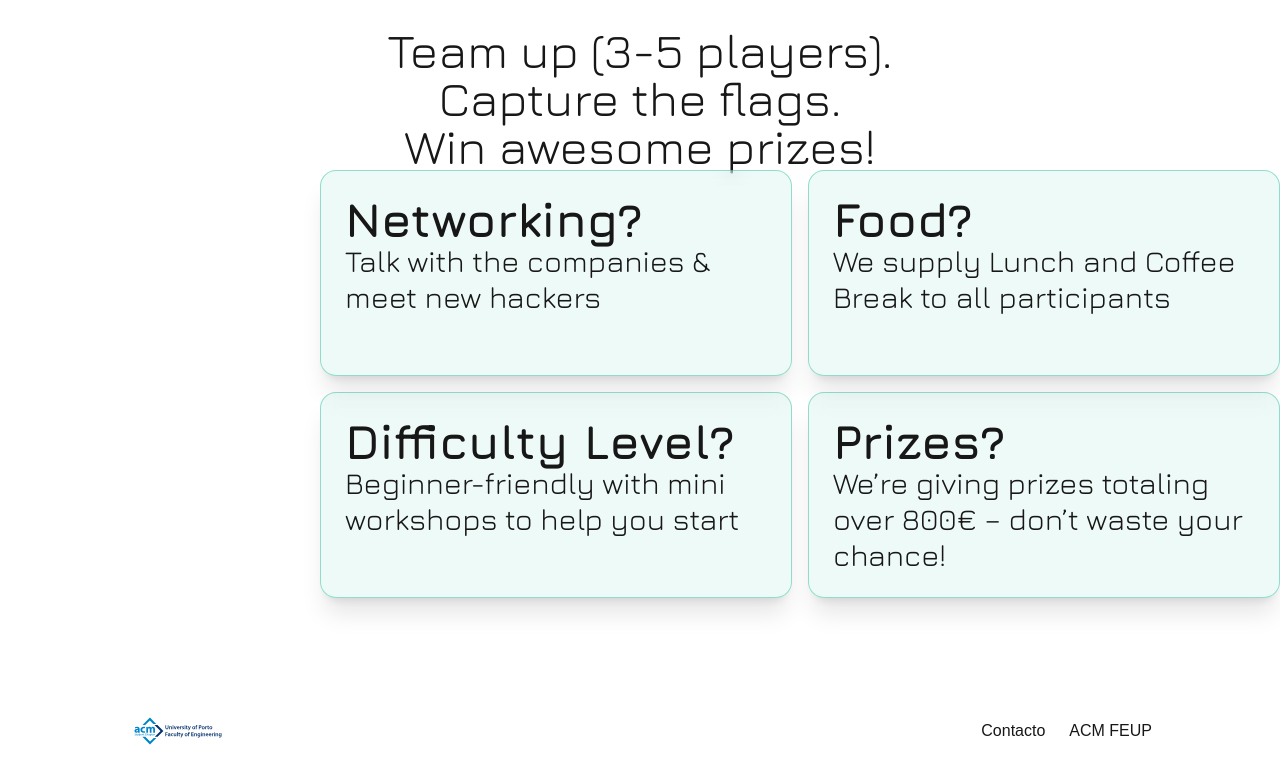
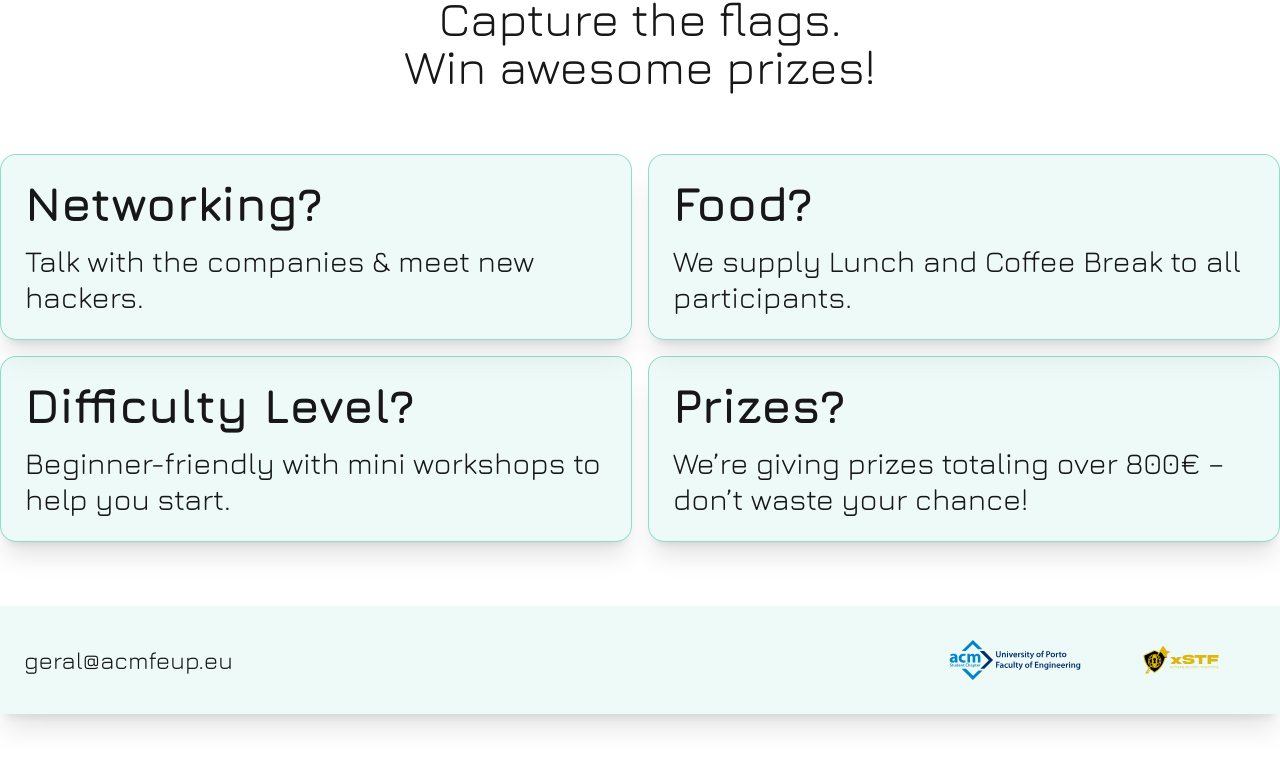
Before and after one commit to acmfeup/CTF-Website, a Next.js app: page / in a window 1280 px wide. Shown: the part 1126-1909 px from the top of the page. After the commit the page ends 1840 px from the top, so only its background shows below. Built offline with nearby package versions, Linux system fonts and the light colour scheme; a web font is replaced by a local one.

Commit message:
feat: footer

```diff
--- a/src/app/page.tsx
+++ b/src/app/page.tsx
@@ -2,9 +2,9 @@
 
 import SponsorCarousel from "@/components/SponsorCarousel";
 import TitleSection from "@/components/TitleSection";
-import Image from "next/image";
 import { useRef } from "react";
 import AboutTheEvent from "@/components/AboutTheEvent";
+import Footer from "@/components/Footer";
 import { Jura } from "next/font/google";
 
 const jura = Jura({
@@ -18,7 +18,7 @@ export default function Home() {
   return (
     <div className="relative w-full">
       <TitleSection />
-      <section ref={secondSectionRef} className="min-h-screen w-full py-20 ">
+      <section ref={secondSectionRef} className="w-full">
         {/* Sponsor Carousel */}
         <SponsorCarousel />
 
@@ -31,32 +31,15 @@ export default function Home() {
           <p>Win awesome prizes!</p>
         </div>
 
-        <div className="ml-80">
+        <div className="mt-16">
           <AboutTheEvent />
         </div>
       </section>
 
       {/* Footer */}
-      <footer className="backdrop-blur-lg bg-white/5 dark:bg-black/30 border-t border-white/10 py-8 px-6">
-        <div className="max-w-5xl mx-auto flex flex-col sm:flex-row justify-between items-center">
-          <div className="mb-4 sm:mb-0">
-            <Image
-              src="/acm-logo.svg"
-              alt="ACM FEUP logo"
-              width={100}
-              height={25}
-            />
-          </div>
-          <div className="flex gap-6">
-            <a href="#" className="hover:text-[#002F6C] transition-colors">
-              Contacto
-            </a>
-            <a href="#" className="hover:text-[#002F6C] transition-colors">
-              ACM FEUP
-            </a>
-          </div>
-        </div>
-      </footer>
+      <div className="mt-16">
+        <Footer />
+      </div>
     </div>
   );
 }
--- a/src/components/AboutTheEvent.tsx
+++ b/src/components/AboutTheEvent.tsx
@@ -9,26 +9,42 @@ const jura = Jura({
 export default function AboutTheEvent() {
   return (
     <div
-      className={`grid grid-cols-1 gap-4 sm:grid-cols-2 ${jura.className} items-start `}
-      style={{ gridAutoRows: "1fr" }} // equal row height
+      className={`grid gap-4 justify-center items-start w-full max-w-screen-xl mx-auto ${jura.className}
+	grid-cols-1 sm:grid-cols-2 `}
     >
-      <GlassCard hasBorder={true} className="h-full w-full">
+      <GlassCard
+        hasBorder={true}
+        isRounded={true}
+        className="h-full w-full space-y-4"
+      >
         <h1 className="text-5xl font-bold">Networking?</h1>
-        <p className="text-3xl">Talk with the companies & meet new hackers</p>
+        <p className="text-3xl">Talk with the companies & meet new hackers.</p>
       </GlassCard>
-      <GlassCard hasBorder={true} className="h-full w-full">
+      <GlassCard
+        hasBorder={true}
+        isRounded={true}
+        className="h-full w-full space-y-4"
+      >
         <h1 className="text-5xl font-bold">Food?</h1>
         <p className="text-3xl">
-          We supply Lunch and Coffee Break to all participants
+          We supply Lunch and Coffee Break to all participants.
         </p>
       </GlassCard>
-      <GlassCard hasBorder={true} className="h-full w-full">
+      <GlassCard
+        hasBorder={true}
+        isRounded={true}
+        className="h-full w-full space-y-4"
+      >
         <h1 className="text-5xl font-bold">Difficulty Level?</h1>
         <p className="text-3xl">
-          Beginner-friendly with mini workshops to help you start
+          Beginner-friendly with mini workshops to help you start.
         </p>
       </GlassCard>
-      <GlassCard hasBorder={true} className="h-full w-full">
+      <GlassCard
+        hasBorder={true}
+        isRounded={true}
+        className="h-full w-full space-y-4"
+      >
         <h1 className="text-5xl font-bold">Prizes?</h1>
         <p className="text-3xl">
           We’re giving prizes totaling over 800€ – don’t waste your chance!
--- /dev/null
+++ b/src/components/Footer.tsx
@@ -0,0 +1,37 @@
+import Image from "next/image";
+import GlassCard from "./GlassCard";
+import { Jura } from "next/font/google";
+
+const jura = Jura({
+  subsets: ["latin"],
+  weight: ["400"],
+});
+
+export default function Footer() {
+  return (
+    <footer>
+      <GlassCard className="flex flex-row justify-between items-center">
+        <a
+          href="mailto:geral@acmfeup.eu"
+          className={`${jura.className} text-2xl`}
+        >
+          geral@acmfeup.eu
+        </a>
+        <div className="flex flex-row items-center gap-4">
+          <Image
+            src="/logos/acm-logo.svg"
+            alt="ACM Logo"
+            width={150}
+            height={150}
+          />
+          <Image
+            src="/logos/xstf-logo.svg"
+            alt="ACM Logo"
+            width={150}
+            height={150}
+          />
+        </div>
+      </GlassCard>
+    </footer>
+  );
+}
--- a/src/components/GlassCard.tsx
+++ b/src/components/GlassCard.tsx
@@ -2,16 +2,18 @@ interface GlassCardProps {
   children?: React.ReactNode;
   className?: string;
   hasBorder?: boolean;
+  isRounded?: boolean;
 }
 
 export default function GlassCard({
   children,
   className,
   hasBorder,
+  isRounded,
 }: GlassCardProps) {
   return (
     <div
-      className={` backdrop-blur-sm bg-main-green/7 rounded-2xl p-6 shadow-xl ${className} ${hasBorder ? "border border-main-green/40" : ""}`}
+      className={` backdrop-blur-sm bg-main-green/7 ${isRounded ? "rounded-2xl" : ""} p-6 shadow-xl ${className} ${hasBorder ? "border border-main-green/40" : ""}`}
     >
       {children}
     </div>
--- a/src/components/TitleSection.tsx
+++ b/src/components/TitleSection.tsx
@@ -1,17 +1,23 @@
 import CustomCountdown from "./CustomCountdown";
 import LocationCard from "./LocationCard";
 import RegisterButton from "./RegisterButton";
+import { Jost } from "next/font/google";
+
+const jost = Jost({
+  subsets: ["latin"],
+  variable: "--font-jost",
+});
 
 export default function TitleSection() {
   return (
     <section className="min-h-screen w-full flex flex-col items-center justify-center">
       <main className="flex flex-col items-center justify-center w-full max-w-5xl px-6 py-12 text-center">
-        <div className="mb-12 w-full">
+        <div className={`mb-12 w-full ${jost.className}`}>
           <h1 className="text-5xl sm:text-6xl md:text-7xl font-bold mb-6 tracking-tight">
-            Competição CTFs ACM FEUP
+            ACM & xSTF <br /> Capture the Flag Competition
           </h1>
           <p className="text-2xl sm:text-3xl text-foreground/80 font-medium">
-            17 de maio 2025
+            May 17th, 2025
           </p>
         </div>
 
```
Also changed, not shown: public/logos/acm-logo.svg (renamed from public/acm-logo.svg), public/logos/xstf-logo.svg (added).
